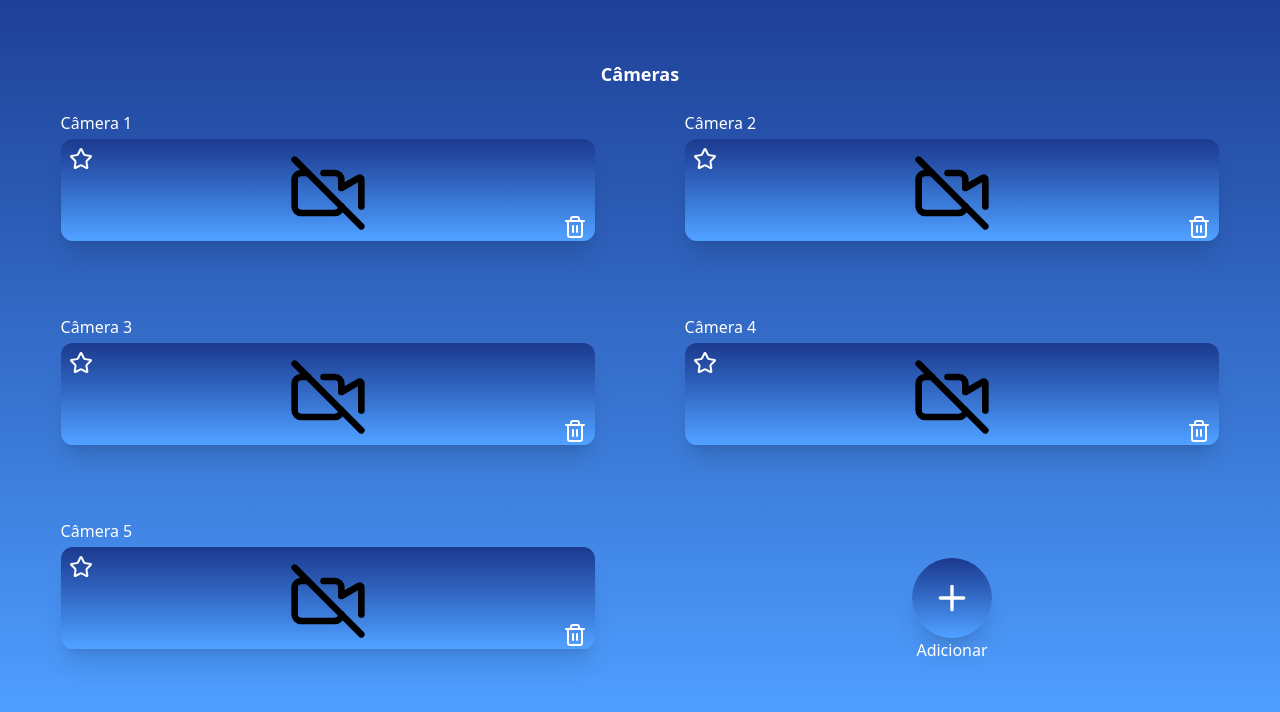
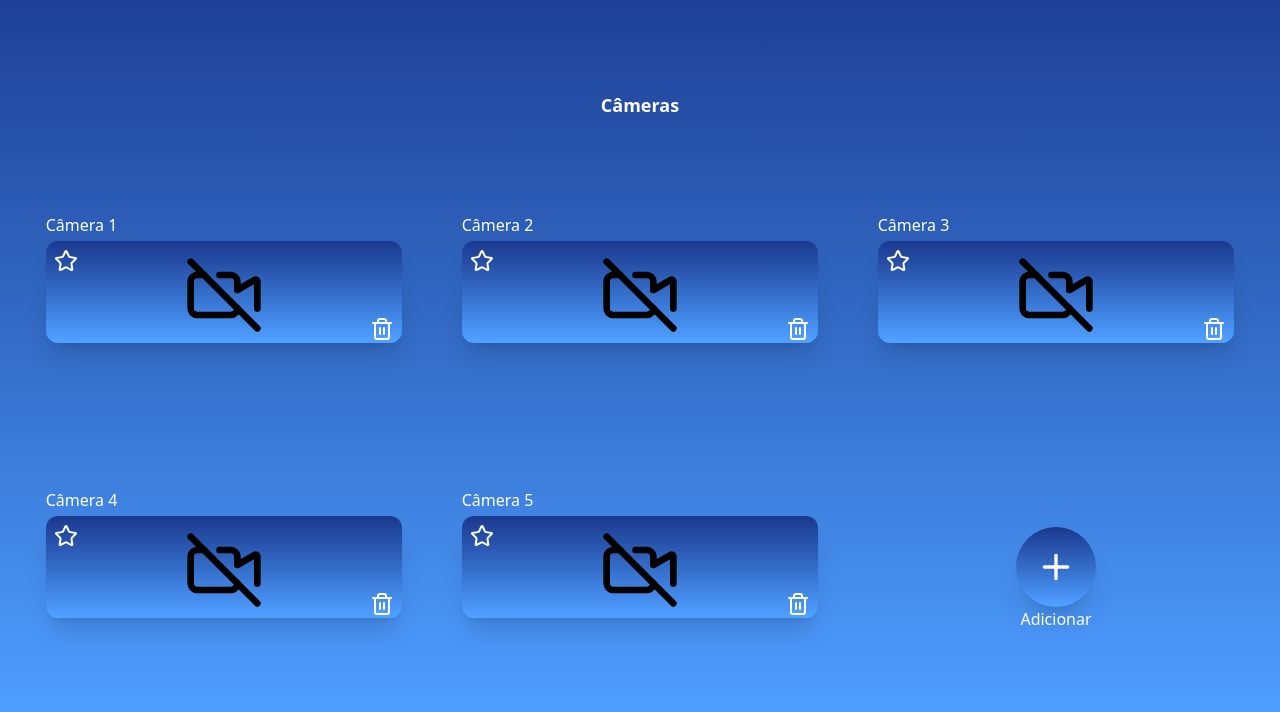
Before and after one commit to leo-braida/interface-home-controller, a website: page src/cameras.html in a window 1280 px wide. Shown: the part 60-772 px from the top of the page. Drawn offline with nearby package versions, Linux system fonts and the light colour scheme.

Commit message:
ajuste de resposividade das cameras e dispositivos

```diff
--- a/src/cameras.html
+++ b/src/cameras.html
@@ -30,8 +30,8 @@
     </nav>
 
 
-    <div class="content-center justify-self-center w-100/100 grid grid-cols-2 mt-20">
-        <label class="col-span-2 place-self-center text-white text-lg font-semibold ">Câmeras</label>
+    <div class="content-evenly justify-self-center w-100/100 grid grid-cols-2 md:grid-cols-3 mt-20">
+        <label class="col-span-2 md:col-span-3 place-self-center text-white text-lg font-semibold ">Câmeras</label>
         <div
             class="place-self-center justify-between content-between grid grid-cols-3 grid-rows-3 shadow-xl rounded-xl size-4/8 w-6/7 bg-gradient-to-b from-blue-900 to-blue-400">
             <label class="col-start-1 row-start-1 text-white -mt-7 absolute">Câmera 1</label>
```
Also changed, not shown: src/dispositivos.html (+2 -2 lines), src/output.css.
